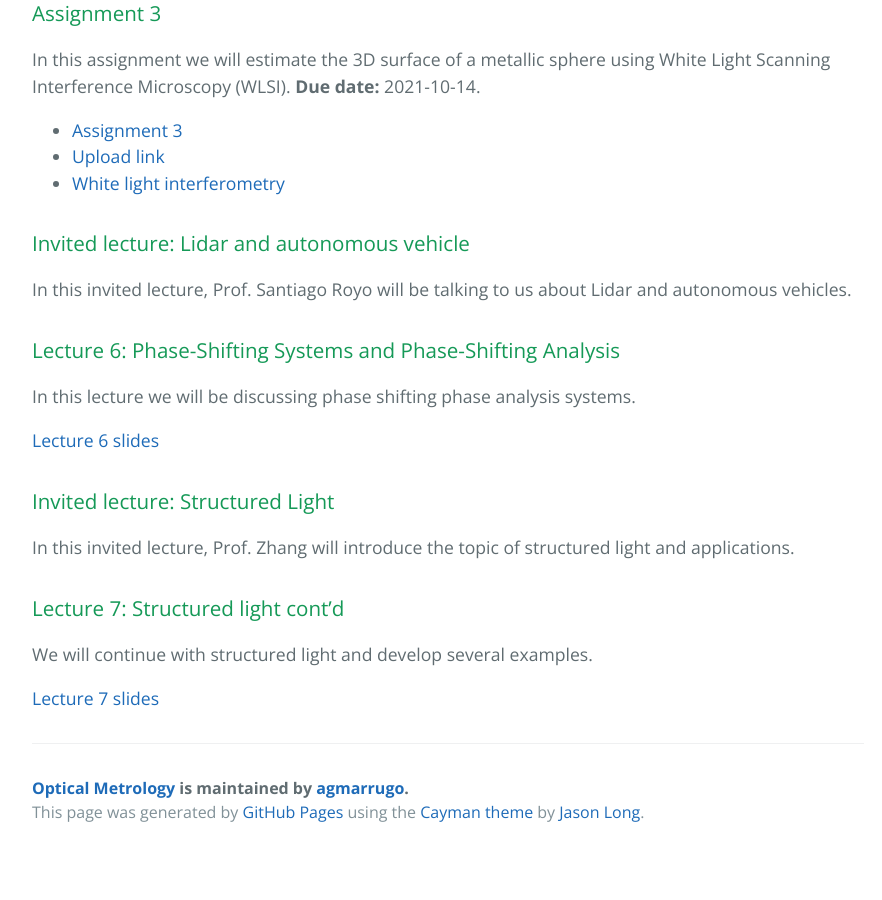
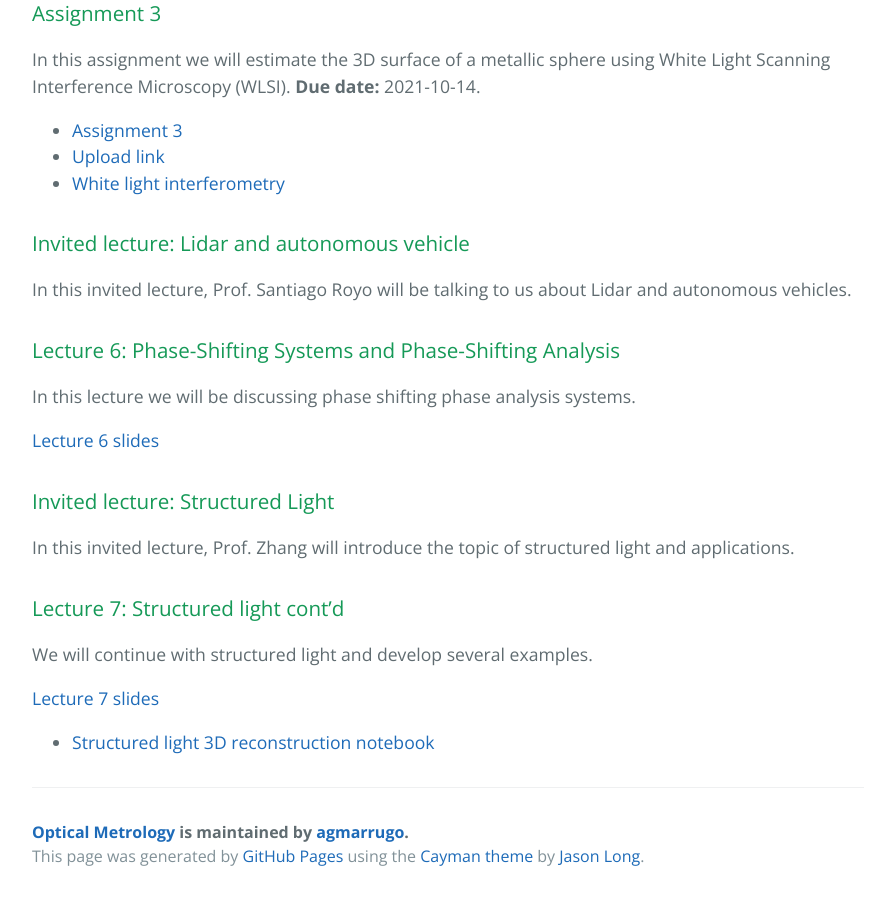
Before and after one commit to opi-lab/optical-metrology-2021, a Jekyll site: the page built from index.md, in a window 1280 px wide and 900 px high, scrolled down 4332 px. Shown: the whole window, without its empty margins (192-1074 px from the left). Built offline with Jekyll 4.4.1, drawn with Linux system fonts in a browser that asks for light colours; before the commit the page ends 5188 px from its top, so only the background shows below that.

Commit message:
Update index.md

```diff
--- a/index.md
+++ b/index.md
@@ -194,3 +194,6 @@
 We will continue with structured light and develop several examples.
 
 [Lecture 7 slides]({{site.url}}lectures/Lecture_07.pdf)
+
+<!-- - [Structured light 3D reconstruction notebook](https://github.com/opi-lab/stsiva-workshop/blob/main/notebooks/stsiva_workshop_notebook03.ipynb) -->
+- [Structured light 3D reconstruction notebook](https://nbviewer.jupyter.org/github/opi-lab/stsiva-workshop/blob/main/notebooks/stsiva_workshop_notebook03.ipynb)
```
